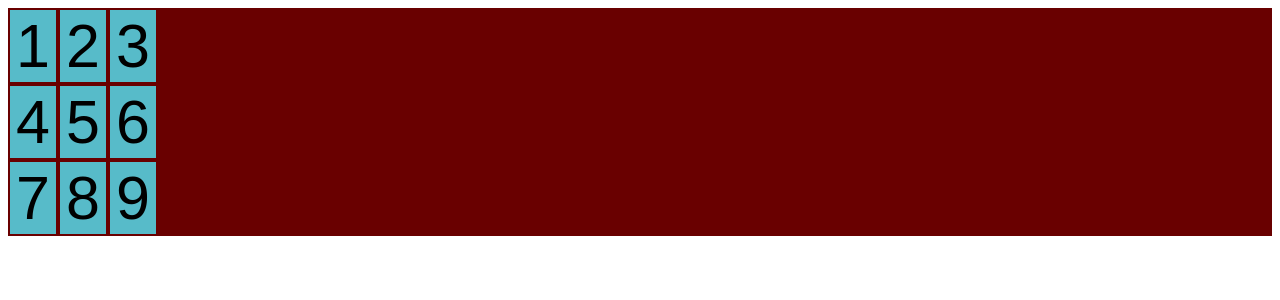
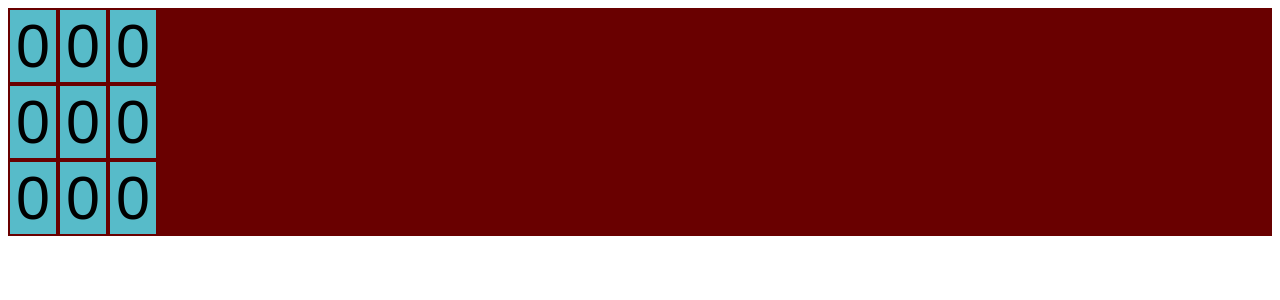
Before and after one commit to sxlena777/react-curso, a React (Create React App) app: page / in a window 1280 px wide. Shown: the top 300 px of the page. Built offline with nearby package versions, Linux system fonts and the light colour scheme.

Commit message:
modificando componentes del /src

```diff
--- a/src/App.jsx
+++ b/src/App.jsx
@@ -1,29 +1,42 @@
 import "./style.css";
+import { useState } from "react";
 
-export const BotonRow = ({value}) => {
+export const BotonRow = ({ value }) => {
+  const [valueX, putX] = useState(0);
+
   return (
     <>
-      <button className="Square" >{value + 1}</button>
-      <button className="Square" >{value + 2}</button>
-      <button className="Square" >{value + 3}</button>
+      <button
+        onClick={() => {
+          putX("X");
+        }}
+        className="Square"
+      >
+        {valueX}
+      </button>
     </>
   );
 };
-
 
 export const Square = () => {
   return (
     <>
       <div className="boardRow">
-        <BotonRow value={0} />
+        <BotonRow />
+        <BotonRow />
+        <BotonRow />
       </div>
 
       <div className="boardRow">
-        <BotonRow value={3} />
+        <BotonRow />
+        <BotonRow />
+        <BotonRow />
       </div>
 
       <div className="boardRow">
-        <BotonRow value={6} />
+        <BotonRow />
+        <BotonRow />
+        <BotonRow />
       </div>
     </>
   );
```
